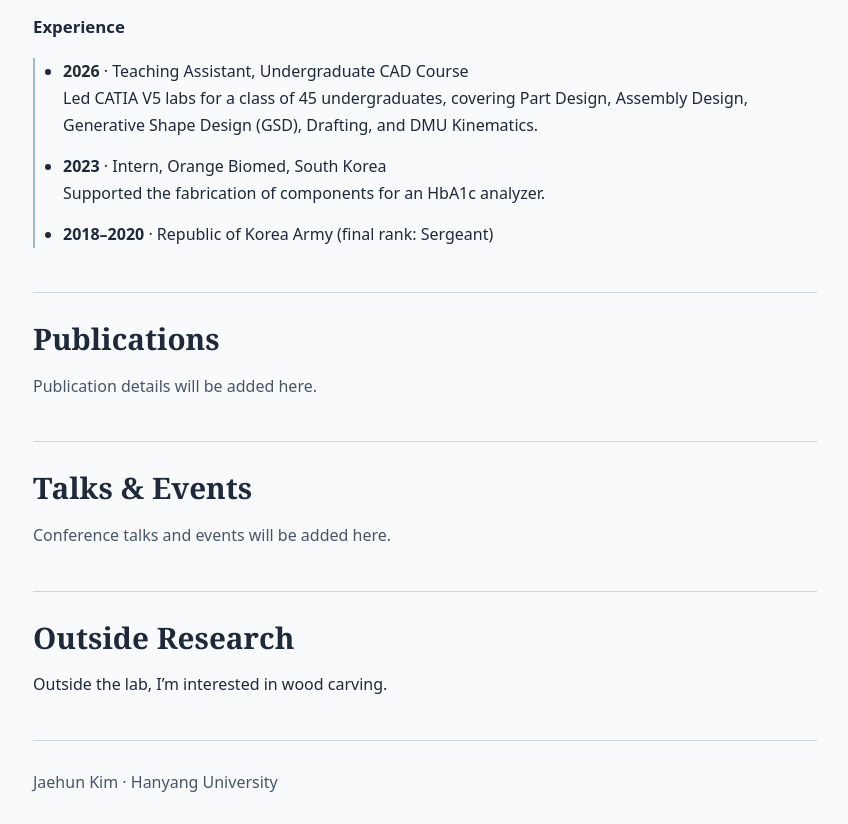
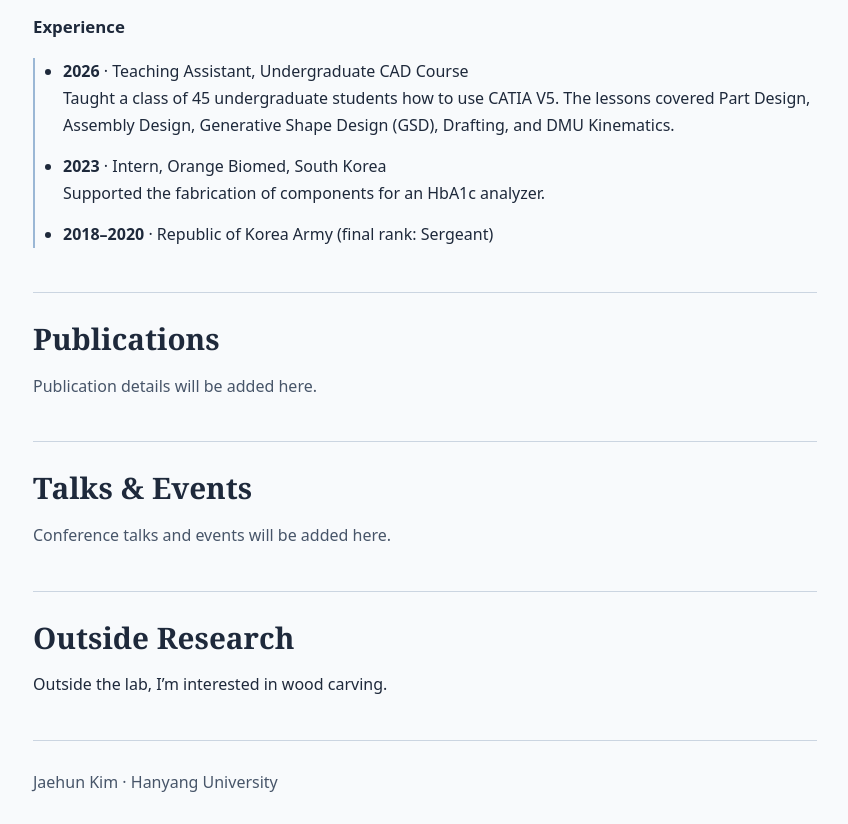
Before and after one commit to Algernontraumatic377/algernontraumatic377.github.io, a plain HTML site: page index.html in a window 1280 px wide. Shown: the part 828-1652 px from the top of the page, without its empty margins (215-1063 px from the left). Drawn offline with Linux system fonts and the light colour scheme.

Commit message:
Reword CATIA V5 teaching description

```diff
--- a/index.html
+++ b/index.html
@@ -91,8 +91,9 @@
         <ul class="timeline">
           <li>
             <strong>2026</strong> · Teaching Assistant, Undergraduate CAD Course
-            <p>Led CATIA V5 labs for a class of 45 undergraduates, covering Part Design,
-              Assembly Design, Generative Shape Design (GSD), Drafting, and DMU Kinematics.</p>
+            <p>Taught a class of 45 undergraduate students how to use CATIA V5.
+              The lessons covered Part Design, Assembly Design, Generative Shape Design (GSD),
+              Drafting, and DMU Kinematics.</p>
           </li>
           <li>
             <strong>2023</strong> · Intern, Orange Biomed, South Korea
```
